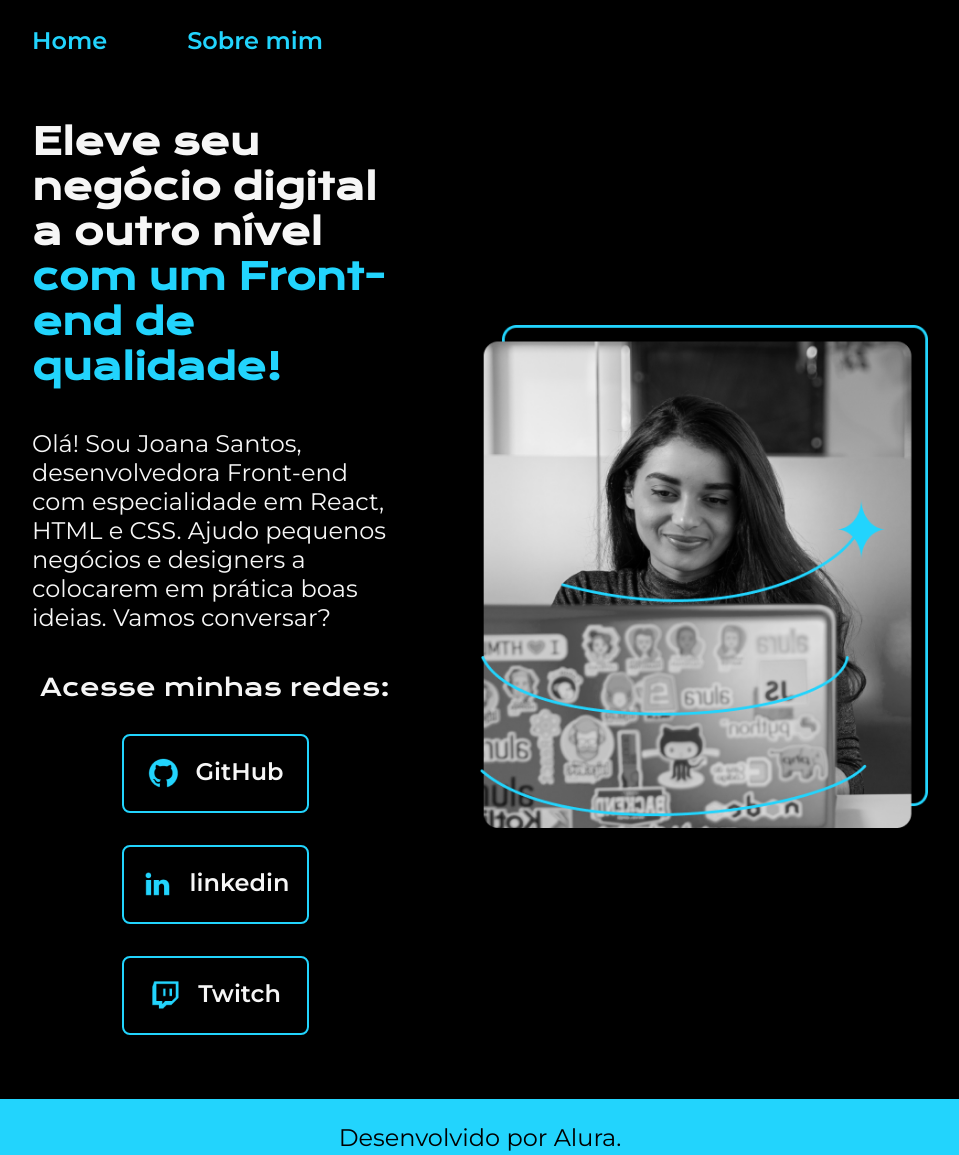
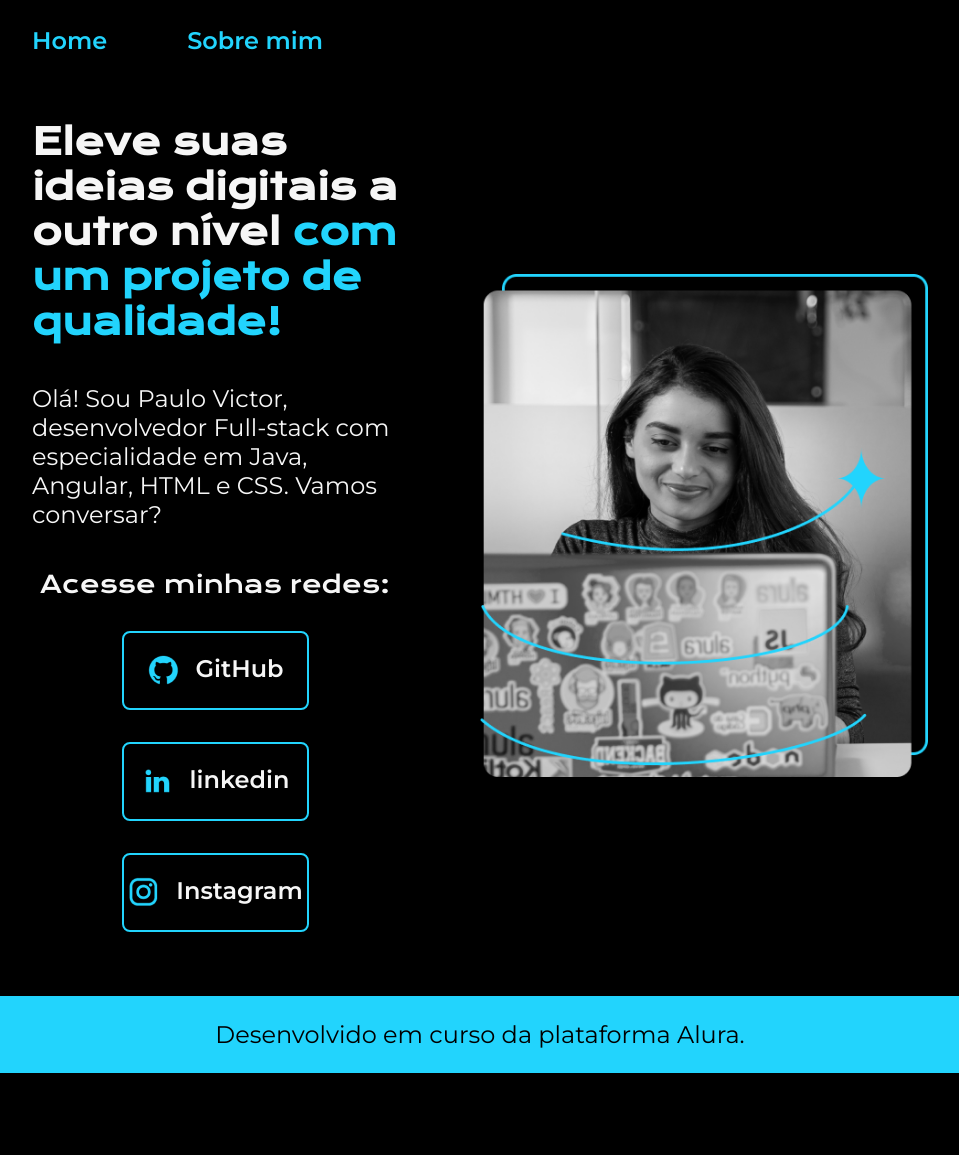
Before and after one commit to pauloviktwr/Portfloio, a plain HTML site: page index.html in a window 1280 px wide. Shown: the whole page, without its empty margins (160-1119 px from the left). After the commit the page ends 1073 px from the top, so only its background shows below. Drawn offline with nearby package versions, Linux system fonts and the light colour scheme.

Commit message:
Atualizando dados

```diff
--- a/index.html
+++ b/index.html
@@ -21,34 +21,33 @@
     </header>
     <main class="apresentacao">
         <section class="apresentacao__conteudo">
-            <h1 class="apresentacao__conteudo__titulo">Eleve seu negócio digital a outro nível <strong
-                class="titulo-destaque">com um Front-end de qualidade!
+            <h1 class="apresentacao__conteudo__titulo">Eleve suas ideias digitais a outro nível <strong
+                class="titulo-destaque">com um projeto de qualidade!
             </strong></h1>
-            <p class="apresentcao__conteudo__texto">Olá! Sou Joana Santos, desenvolvedora
-                 Front-end com especialidade em React, HTML e
-                 CSS. Ajudo pequenos negócios e designers a
-                 colocarem em prática boas ideias. Vamos
+            <p class="apresentcao__conteudo__texto">Olá! Sou Paulo Victor, desenvolvedor
+                 Full-stack com especialidade em Java, Angular, HTML e
+                 CSS. Vamos
                   conversar?</p>
             <div class="apresentacao__links">
                 <h2 class="apresentacao__links__subtitulo">Acesse minhas redes:</h2>
-                <a class="apresentacao__links__navegacao" href="https://github.com/guilhermeonrails">
+                <a class="apresentacao__links__navegacao" href="https://github.com/pauloviktwr">
                     <img src="assets/github.png">
                     GitHub
                 </a>
-                <a class="apresentacao__links__navegacao" href="https://www.linkedin.com/in/valkiriaandrade/">
+                <a class="apresentacao__links__navegacao" href="https://www.linkedin.com/in/28paulovictor/">
                     <img src="assets/linkedin.png">
                     linkedin
                 </a>
-                <a class="apresentacao__links__navegacao" href="https://twitch.tv/guilimadev">
-                    <img src="assets/twitch.png">
-                    Twitch
+                <a class="apresentacao__links__navegacao" href="https://www.instagram.com/paulovictwr/">
+                    <img src="assets/instagram.png">
+                    Instagram
                 </a>
             </div>
         </section>
-            <img class="apresentacao__imagem" src="assets/Imagem.png" alt="Foto da Joana Santos programando">
+            <img class="apresentacao__imagem" src="assets/paulo.jpeg" alt="Foto da Joana Santos programando">
     </main>
     <footer class="rodape">
-        <p>Desenvolvido por Alura.</p>
+        <p>Desenvolvido em curso da plataforma Alura.</p>
 
     </footer>
 </body>
```
Also changed, not shown: about.html (+4 -4 lines), assets/paulo.jpeg (renamed from assets/Imagem.png).
